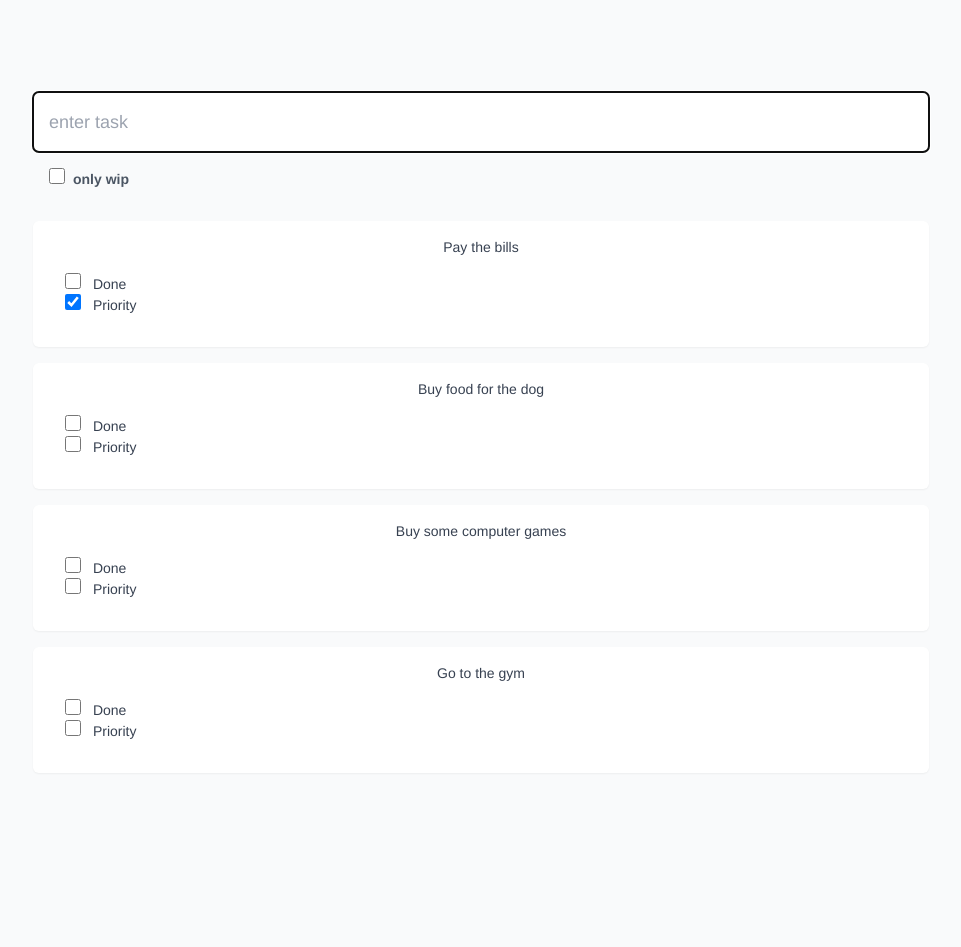
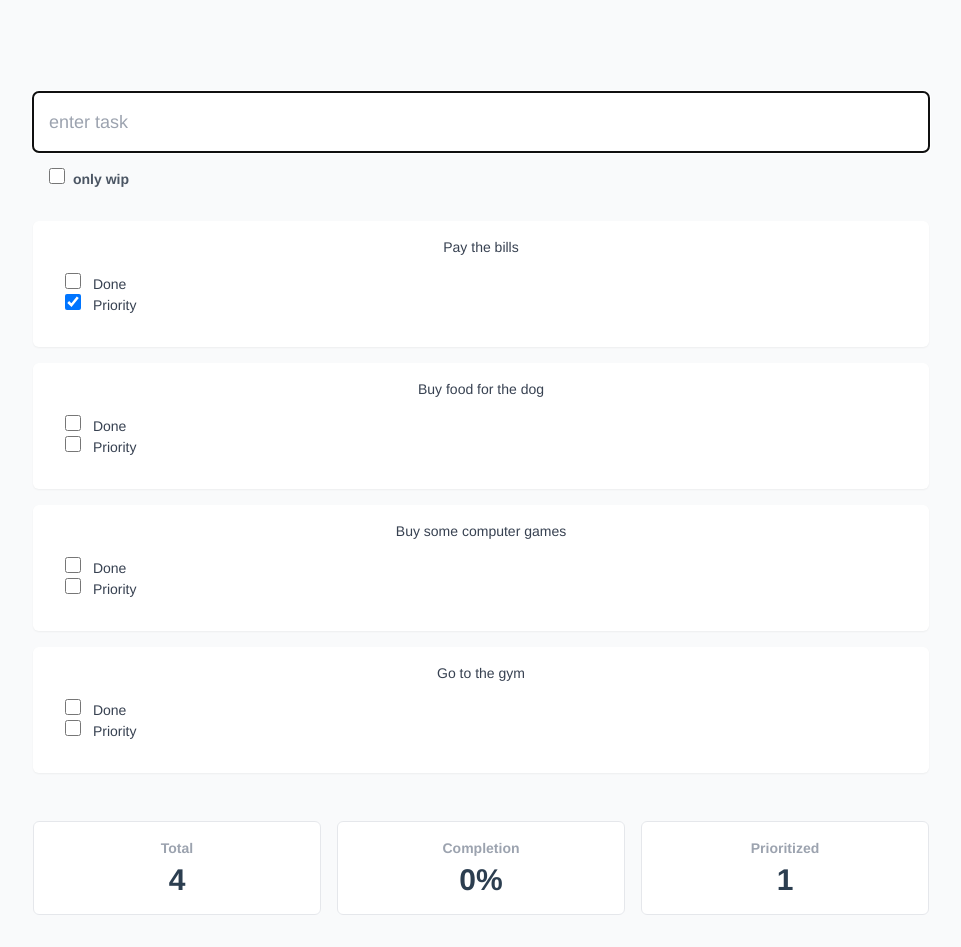
Before and after one commit to Kymaeda/sfc_vue3, a Vue app: page / in a window 1280 px wide. Shown: the whole page, without its empty margins (159-1120 px from the left). Before the commit the page ends 805 px from the top, so only its background shows below. Built offline with nearby package versions, Linux system fonts and the light colour scheme.

Commit message:
read properties from store
access store with `this.$store`

```diff
--- a/src/App.vue
+++ b/src/App.vue
@@ -16,6 +16,7 @@
       v-model:done="task.done"
       v-model:priority="task.priority"
     ></TodoListItem>
+    <SummaryLine class="mt-8" />
   </div>
 </template>
 
@@ -24,6 +25,7 @@
 import TodoListItem from "./components/TodoListItem.vue";
 import AddTaskInput from "./components/AddTaskInput.vue";
 import BaseCheckbox from "./components/BaseCheckbox.vue";
+import SummaryLine from "./components/SummaryLine.vue";
 
 export default {
   name: "App",
@@ -31,6 +33,7 @@
     TodoListItem,
     AddTaskInput,
     BaseCheckbox,
+    SummaryLine,
   },
   data() {
     return {
--- /dev/null
+++ b/src/components/SummaryLine.vue
@@ -0,0 +1,42 @@
+<template>
+  <div class="grid grid-cols-1 gap-4 sm:grid-cols-3">
+    <div
+      class="bg-white border border-gray-200 rounded-md text-xs md:text-sm p-4"
+    >
+      <div class="font-semibold text-gray-400">Total</div>
+      <div class="font-bold text-3xl mt-1">{{ total }}</div>
+    </div>
+    <div
+      class="bg-white border border-gray-200 rounded-md text-xs md:text-sm p-4"
+    >
+      <div class="font-semibold text-gray-400">Completion</div>
+      <div class="font-bold text-3xl mt-1">{{ completion }}%</div>
+    </div>
+    <div
+      class="bg-white border border-gray-200 rounded-md text-xs md:text-sm p-4"
+    >
+      <div class="font-semibold text-gray-400">Prioritized</div>
+      <div class="font-bold text-3xl mt-1">{{ prioritized }}</div>
+    </div>
+  </div>
+</template>
+
+<script>
+export default {
+  computed: {
+    tasks() {
+      return this.$store.state.tasks ?? [];
+    },
+    total() {
+      return this.tasks.length;
+    },
+    completion() {
+      let dones = this.tasks.filter((task) => task.done).length;
+      return Math.ceil((dones / this.total) * 100);
+    },
+    prioritized() {
+      return this.tasks.filter((task) => task.priority).length;
+    },
+  },
+};
+</script>
```
